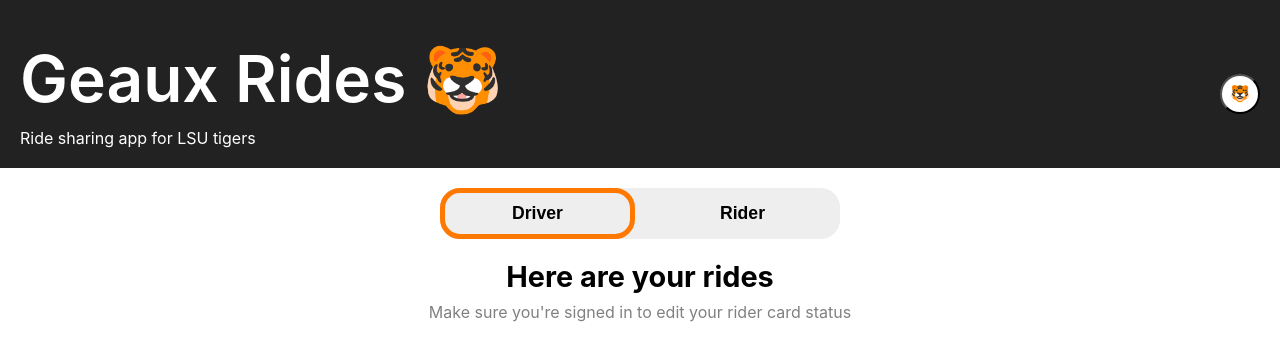
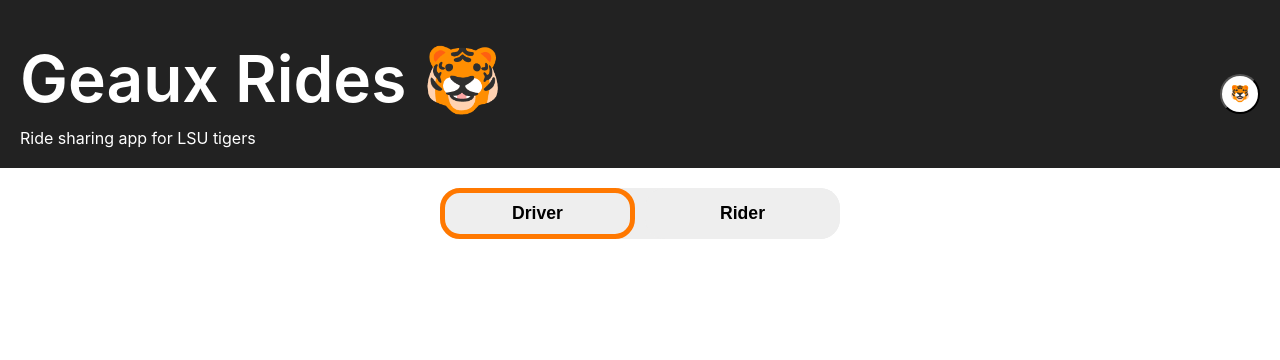
Before and after one commit to DSC-LSU/react-beginner-ride-sharing-app, a React (Create React App) app: page / in a window 1280 px wide. Shown: the top 360 px of the page. Built offline with nearby package versions, Linux system fonts and the light colour scheme.

Commit message:
Removed solution

```diff
--- a/src/components/DriversSection/DriverSection.tsx
+++ b/src/components/DriversSection/DriverSection.tsx
@@ -19,12 +19,5 @@ export const DriverSection = () => {
   // TODO 1.3: sectionSubHeader="Make sure you're signed in to edit your rider card status"
   // TODO 1.4: children={riderCards()}
 
-  return (
-    <PageSection
-      className={"DriversSection"}
-      sectionHeader={"Here are your rides"}
-      sectionSubHeader="Make sure you're signed in to edit your rider card status"
-      children={riderCards()}
-    />
-  );
+  return <div></div>;
 };
--- a/src/components/PageSection/PageSection.tsx
+++ b/src/components/PageSection/PageSection.tsx
@@ -16,23 +16,10 @@ export const PageSection = (props: PageSectionProps) => {
   // TODO 5: if (className) classNames.push(className)
   // TODO 6: const fullClassName = classNames.join(" ")
 
-  const classNames = ["PageSection"];
-  if (className) {
-    classNames.push(className);
-  }
-
-  const fullClassName = classNames.join(" ");
-
   // TODO 7: return <div className={fullClassName}>
   // TODO 7.1: <h1 className={"section-header"}>{sectionHeader}</h1>
   // TODO 7.2: <p className={"section-sub-header"}>{sectionSubHeader}</p>
   // TODO 7.3: {children}
 
-  return (
-    <div className={fullClassName}>
-      <h1 className={"section-header"}>{sectionHeader}</h1>
-      <p className={"section-sub-header"}>{sectionSubHeader}</p>
-      {children}
-    </div>
-  );
+  return <div></div>;
 };
--- a/src/components/Riders/RiderFillFormSection/RiderFillFormSection.tsx
+++ b/src/components/Riders/RiderFillFormSection/RiderFillFormSection.tsx
@@ -54,12 +54,5 @@ export const RiderFillFormSection = (props: RiderFillFormSectionProps) => {
   // TODO 3.3: sectionSubHeader={""}
   // TODO 3.4: children={requestRideForm()}
 
-  return (
-    <PageSection
-      className={"RiderSection"}
-      sectionHeader={"Request a ride"}
-      sectionSubHeader={""}
-      children={requestRideForm()}
-    />
-  );
+  return <div></div>;
 };
--- a/src/components/Riders/RiderSection/RiderSection.tsx
+++ b/src/components/Riders/RiderSection/RiderSection.tsx
@@ -20,7 +20,6 @@ export const RiderSection = (props: RiderSectionProps) => {
   return (
     <div>
       {/* TODO 2: <RiderFillFormSection user={props.user} setUser={props.setUser} /> */}
-      <RiderFillFormSection user={props.user} setUser={props.setUser} />
     </div>
   );
 };
```
